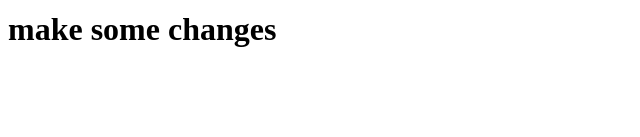
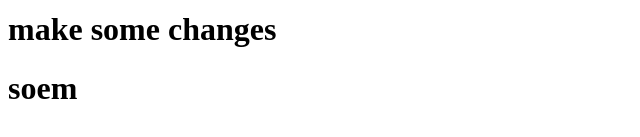
Before and after one commit to DmitriStark/dev, a plain HTML site: page index.html in a window 1280 px wide. Shown: the part 127-264 px from the top of the page, without its empty margins (0-640 px from the left). Drawn offline with Linux system fonts and the light colour scheme.

Commit message:
added some stuff

```diff
--- a/index.html
+++ b/index.html
@@ -9,6 +9,7 @@
     <h1>hi</h1>
     <h1>new line</h1>
     <h1>make some changes</h1>
+    <h1>soem</h1>
 
 </body>
 </html>
```
